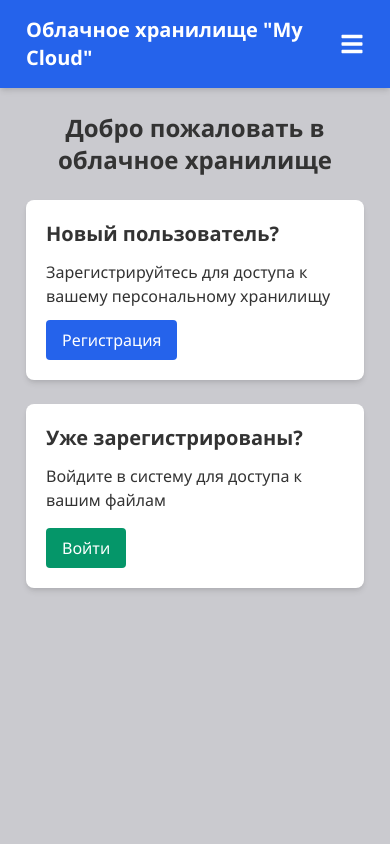
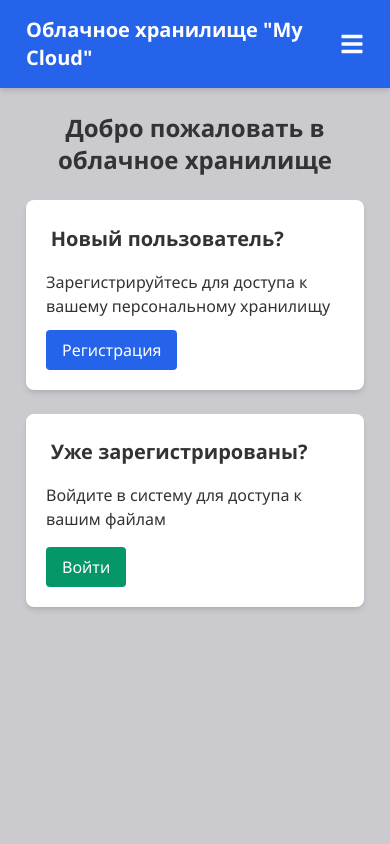
Before and after one commit to LagutaNV2/Diploma_MyCloud_frontend, a React app: page / in a window 390 px wide. Shown: the top 844 px of the page. Built offline with nearby package versions, Linux system fonts and the light colour scheme.

Commit message:
responsive design+

```diff
--- a/src/index.css
+++ b/src/index.css
@@ -27,6 +27,10 @@ body {
   font-family: 'Segoe UI', Tahoma, Geneva, Verdana, sans-serif;
   background-color: #cacacf;
   color: #333;
+}
+h2 {
+  font-size: 1.5rem;
+  padding: 0.3rem;
 }
 main {
   flex: 1;
```
